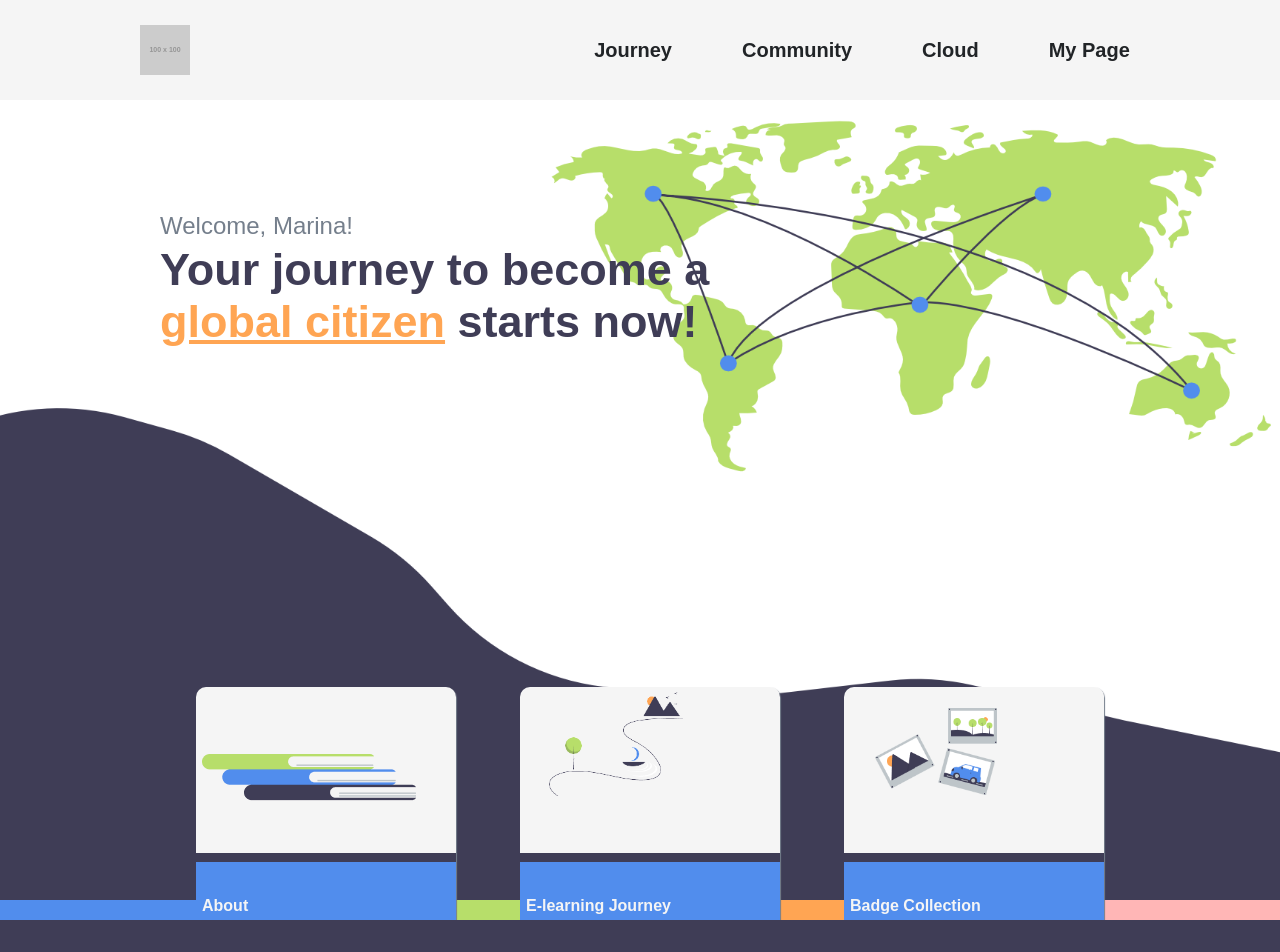
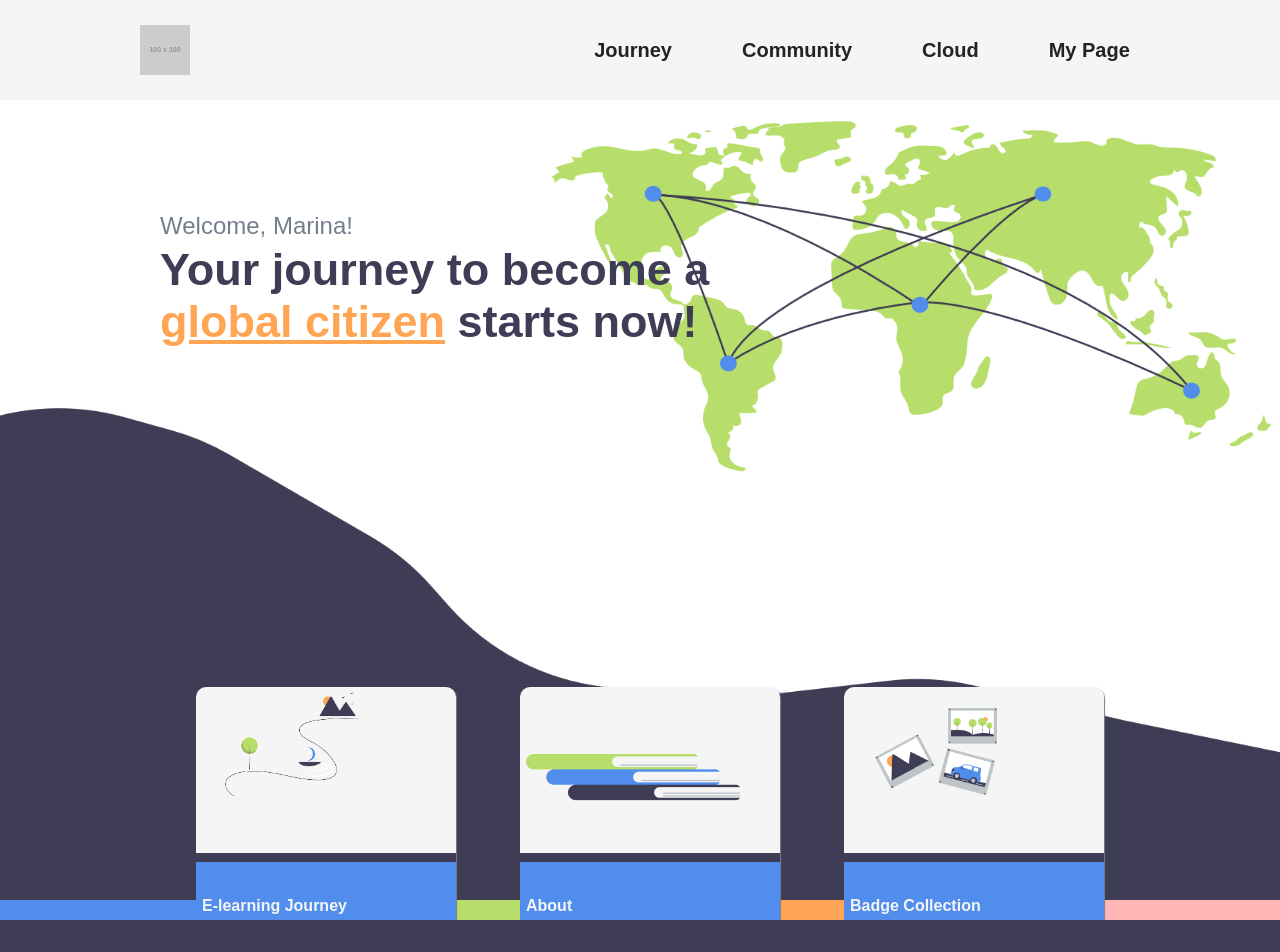
Before and after one commit to titouandeschanels/GlobalCitizenship, a React (Create React App) app in the folder gccapp/: page / in a window 1280 px wide. Shown: the top 952 px of the page. Built offline with nearby package versions, Linux system fonts and the light colour scheme; the HTML template or start-up script is replaced by a standard one.

Commit message:
Update square hover effect and box shadow

```diff
--- a/gccapp/src/components/squares/elements.js
+++ b/gccapp/src/components/squares/elements.js
@@ -26,6 +26,12 @@ export const SquareItem = styled.div`
     user-select: none;
     box-shadow: 1px 1px 1px ${Gray};
     background: linear-gradient(to bottom, ${White}, ${White} 60%, ${Indigo} 60%, ${Indigo} 63%, ${Blue} 63%);
+
+    &:hover {
+        transform: translateY(-5px);
+        box-shadow: 2px 2px 2px ${Gray};
+    }
+    transition: 0.3s;
 `;
 
 export const ImageRow = styled.div`
--- a/gccapp/src/components/squares/index.tsx
+++ b/gccapp/src/components/squares/index.tsx
@@ -12,6 +12,17 @@ const Squares: React.FC<SquaresProps> = () => {
         <SquareContainer>
             <SquareItem>
                 <ImageRow>
+                    <PathImage>
+                        <img src={path} alt="path" />
+                    </PathImage>
+                </ImageRow>
+                <TextRow>
+                    <SquareTitle>E-learning Journey</SquareTitle>
+                    <SquareText>To-do Content</SquareText>
+                </TextRow>
+            </SquareItem>
+            <SquareItem>
+                <ImageRow>
                     <BooksImage>
                         <img src={books} alt="books" />
                     </BooksImage>
@@ -19,17 +30,6 @@ const Squares: React.FC<SquaresProps> = () => {
                 <TextRow>
                     <SquareTitle>About</SquareTitle>
                     <SquareText>Reading Content</SquareText>
-                </TextRow>
-            </SquareItem>
-            <SquareItem>
-                <ImageRow>
-                    <PathImage>
-                        <img src={path} alt="path" />
-                    </PathImage>
-                </ImageRow>
-                <TextRow>
-                    <SquareTitle>E-learning Journey</SquareTitle>
-                    <SquareText>To-do Content</SquareText>
                 </TextRow>
             </SquareItem>
             <SquareItem>
```
